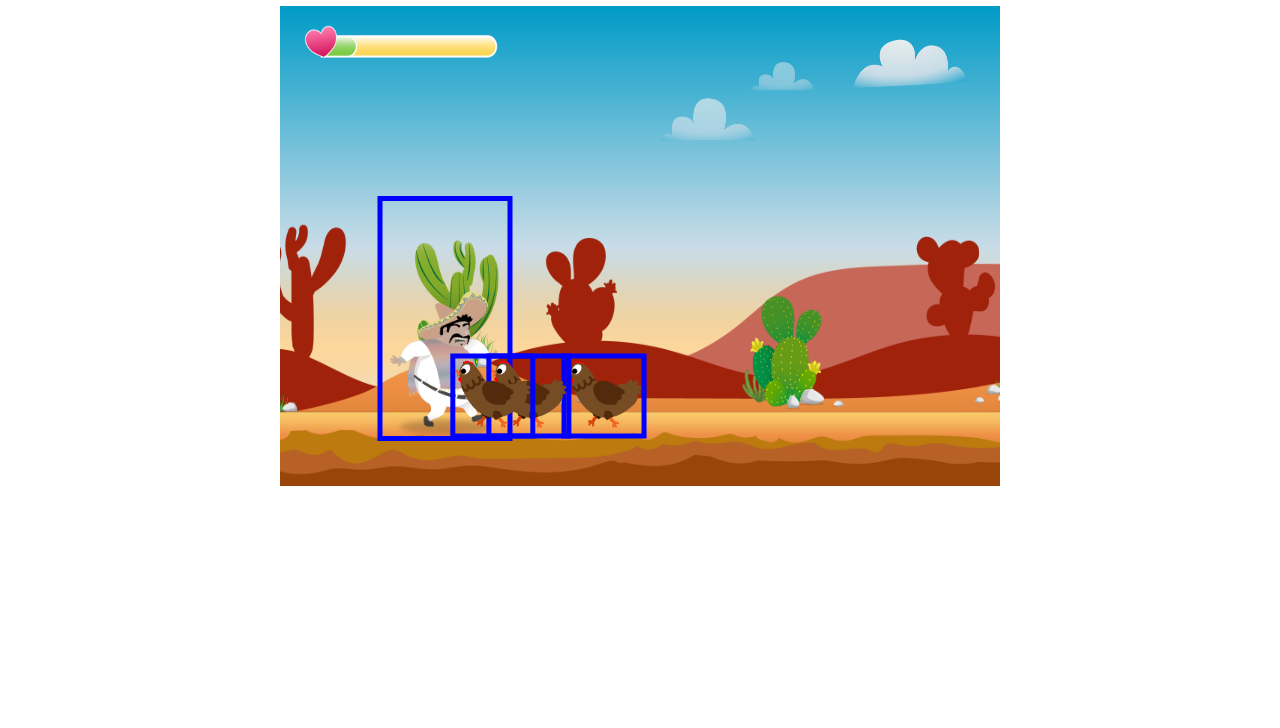
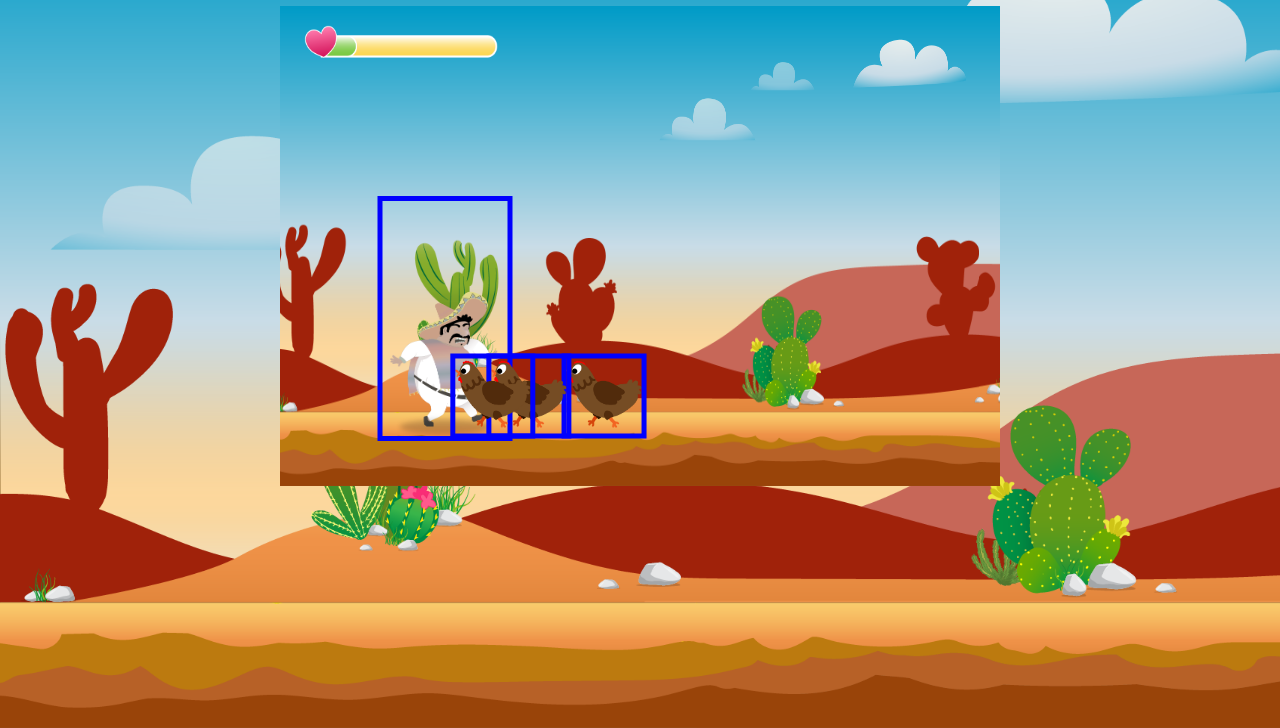
Before and after one commit to normanrahmel/El-Polo-Loco, a plain HTML site: page index.html in a window 1280 px wide. Shown: the part 88-816 px from the top of the page. Drawn offline with Linux system fonts and the light colour scheme; animation ran at ten frames a second.

Commit message:
small bugfix

```diff
--- a/models/throwable-object.class.js
+++ b/models/throwable-object.class.js
@@ -10,8 +10,6 @@ class ThrowableObject extends MovableObject {
 
 
     throw () {
-        this.x = x;
-        thisy.y = y;
         this.speedY = 30;
         this.applyGravity();
         setInterval(() => {
--- a/style.css
+++ b/style.css
@@ -3,6 +3,10 @@ body {
     flex-direction: column;
     align-items: center;
     font-family: system-ui, -apple-system, BlinkMacSystemFont, 'Segoe UI', Roboto, Oxygen, Ubuntu, Cantarell, 'Open Sans', 'Helvetica Neue', sans-serif;
+    background-image: url('img/5_background/complete_background.png');
+    background-size: cover;
+    background-repeat: no-repeat;
+    height: 100vh;
 }
 
 canvas {
```
